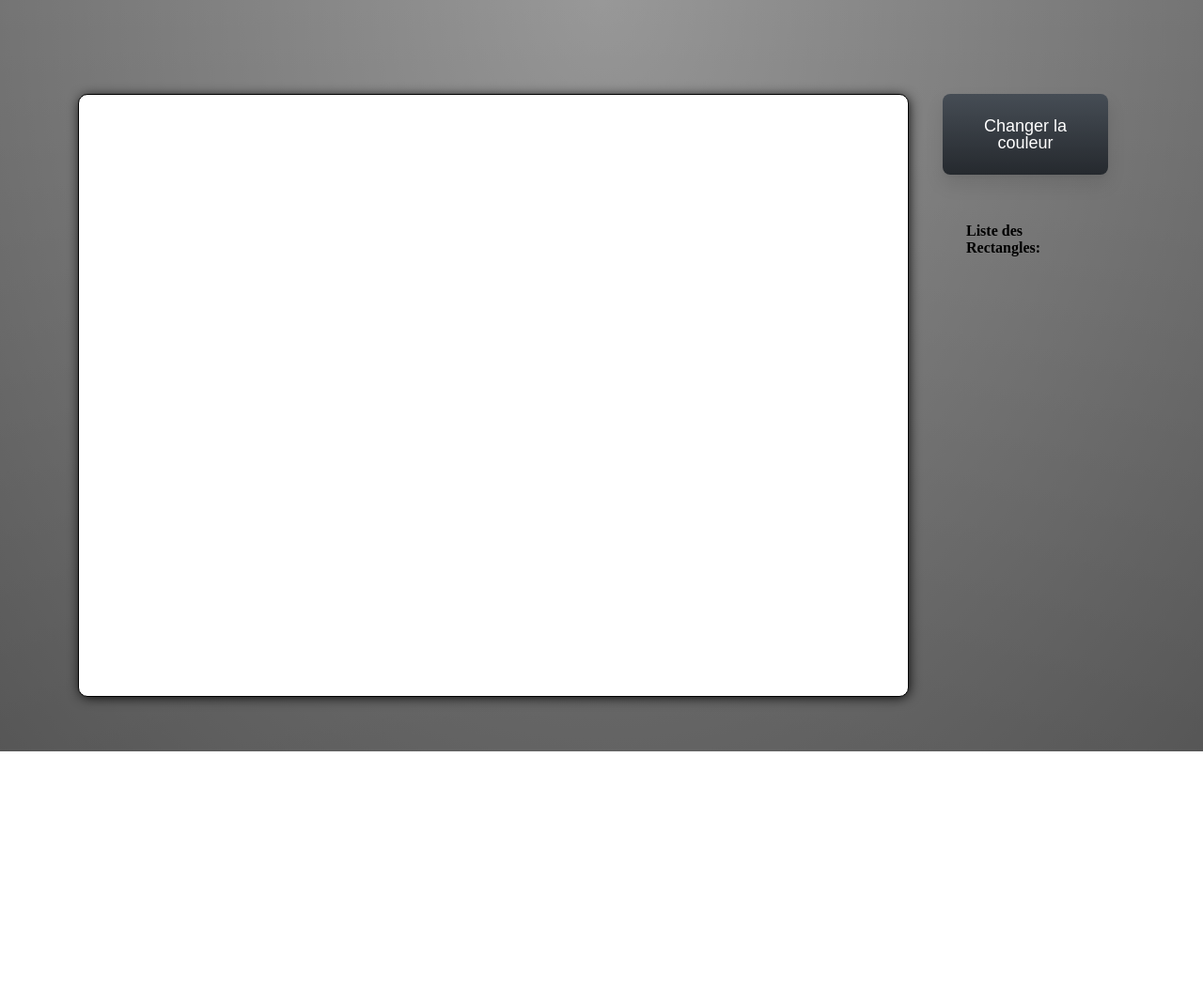
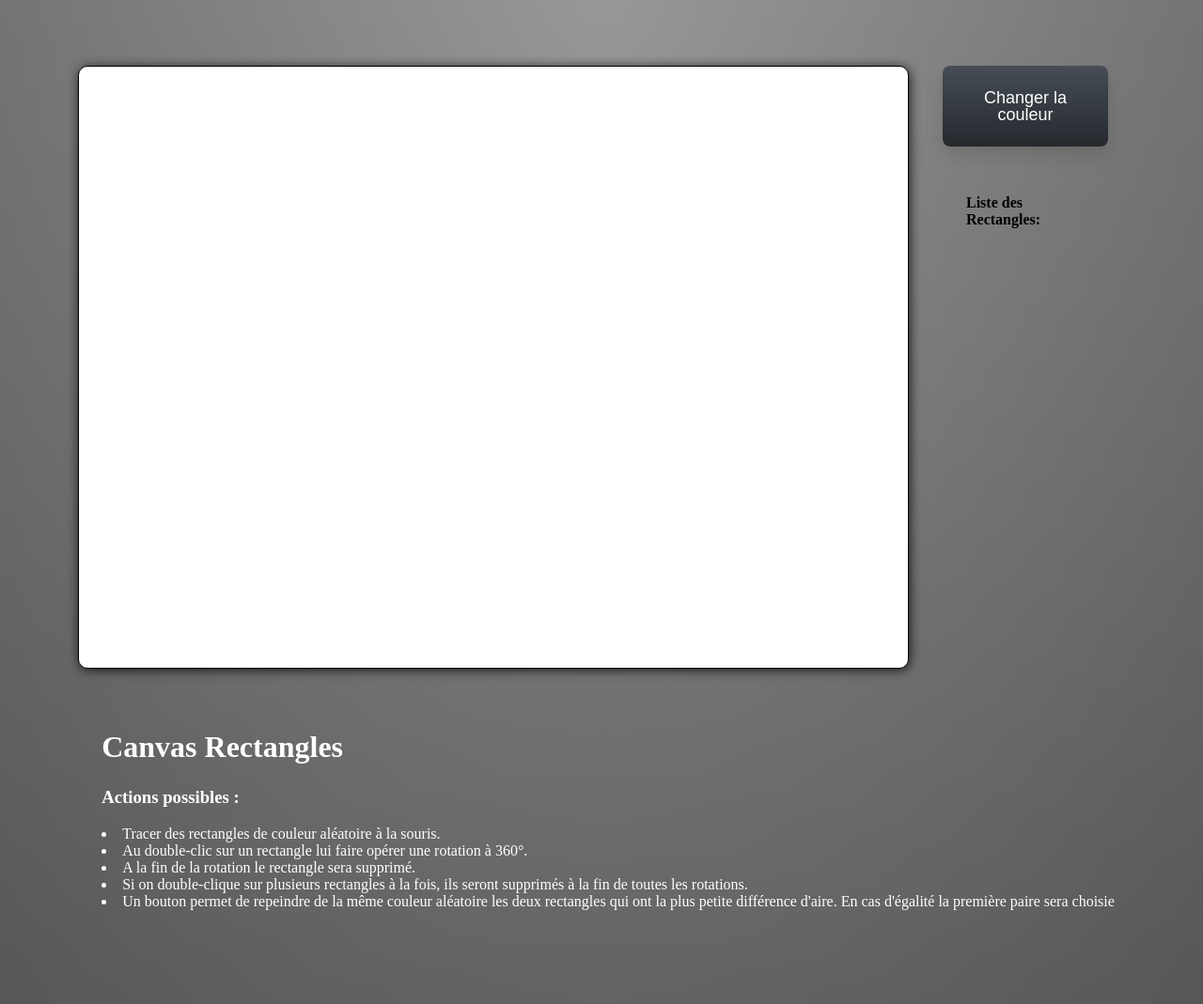
Before and after one commit to Kyytox/canvas-rectangles, a plain HTML site: page index.html in a window 1280 px wide. Shown: the whole page at 94% size. Before the commit the page ends 800 px from the top, so only its background shows below. Drawn offline with Linux system fonts and the light colour scheme.

Commit message:
add présentation

```diff
--- a/index.html
+++ b/index.html
@@ -21,6 +21,15 @@
                     <h4>Liste des Rectangles:</h4>
                 </div>
             </div>
+            <div class="presentation">
+                <h1>Canvas Rectangles</h1>
+                <h3>Actions possibles : </h3>
+                <li>Tracer des rectangles de couleur aléatoire à la souris.</li>
+                <li>Au double-clic sur un rectangle lui faire opérer une rotation à 360°.</li>
+                <li>A la fin de la rotation le rectangle sera supprimé.</li>
+                <li>Si on double-clique sur plusieurs rectangles à la fois, ils seront supprimés à la fin de toutes les rotations.</li>
+                <li>Un bouton permet de repeindre de la même couleur aléatoire les deux rectangles qui ont la plus petite différence d'aire. En cas d'égalité la première paire sera choisie</li>
+            </div>
         </div>
     </body>
     <script src="scripts/drawRects.js"></script>
--- a/styles/index.css
+++ b/styles/index.css
@@ -1,19 +1,40 @@
 body {
     margin: 0;
-    height: 100vh;
+    min-height: 100vh;
 }
 
 .main {
     display: flex;
     flex-direction: row;
-    flex-wrap: nowrap;
+    flex-wrap: wrap;
     justify-content: center;
     align-items: flex-start;
     padding-left: 20px;
-    padding-top: 100px;
+    padding-top: 70px;
     background: linear-gradient(to bottom, rgba(255, 255, 255, 0.15) 0%, rgba(0, 0, 0, 0.15) 100%), radial-gradient(at top center, rgba(255, 255, 255, 0.40) 0%, rgba(0, 0, 0, 0.40) 120%) #989898;
     background-blend-mode: multiply, multiply;
     height: -webkit-fill-available;
+}
+
+
+.presentation {
+    width: 100%;
+    display: flex;
+    flex-direction: column;
+    flex-wrap: nowrap;
+    align-items: flex-start;
+    padding-left: 7%;
+    margin-top: 40px;
+    margin-bottom: 100px;
+    color: white;
+}
+
+.presentation h1 {
+    margin-bottom: 5px;
+}
+
+.presentation li {
+    font-size: 16px;
 }
 
 .canvas {
```
Also changed, not shown: 1 other file.
